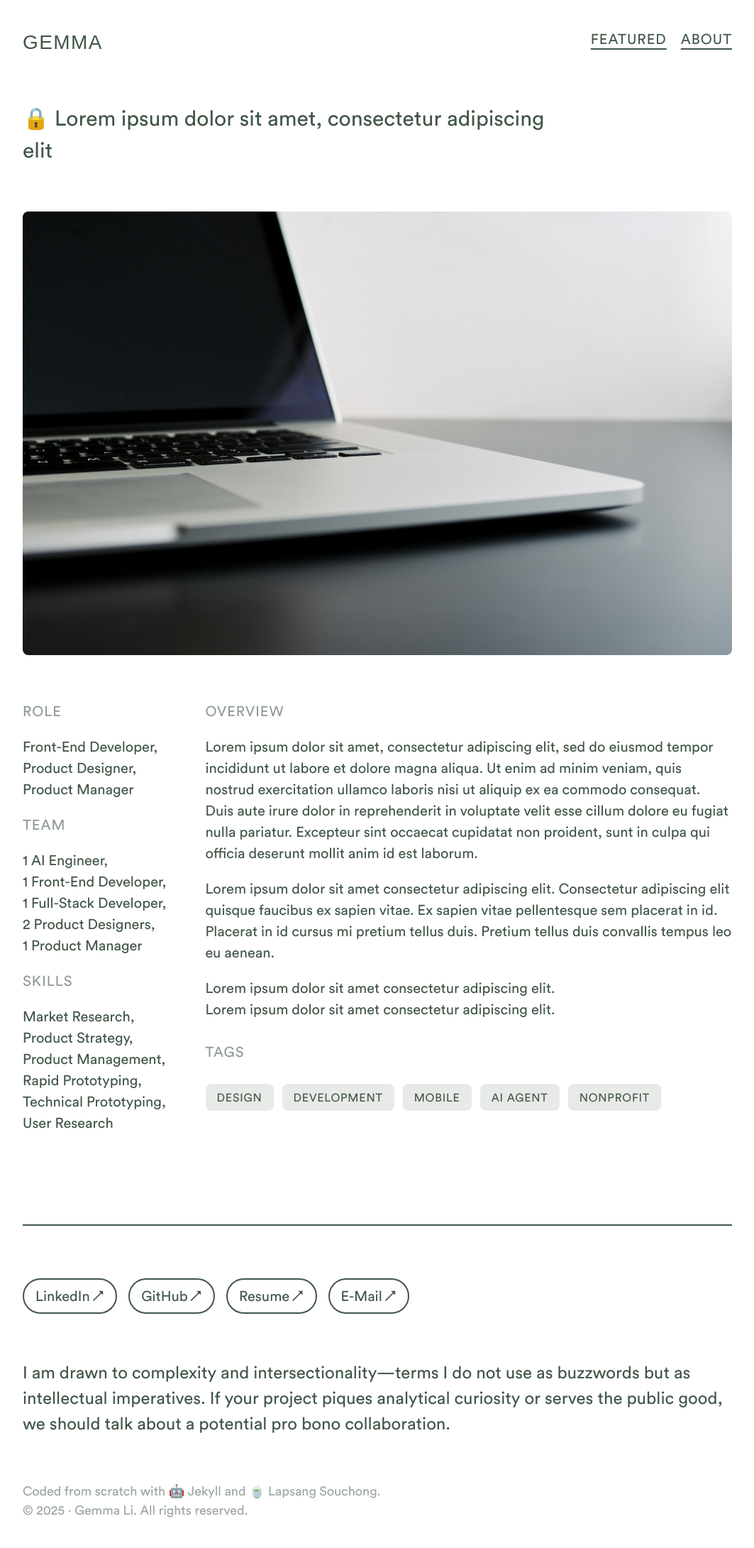
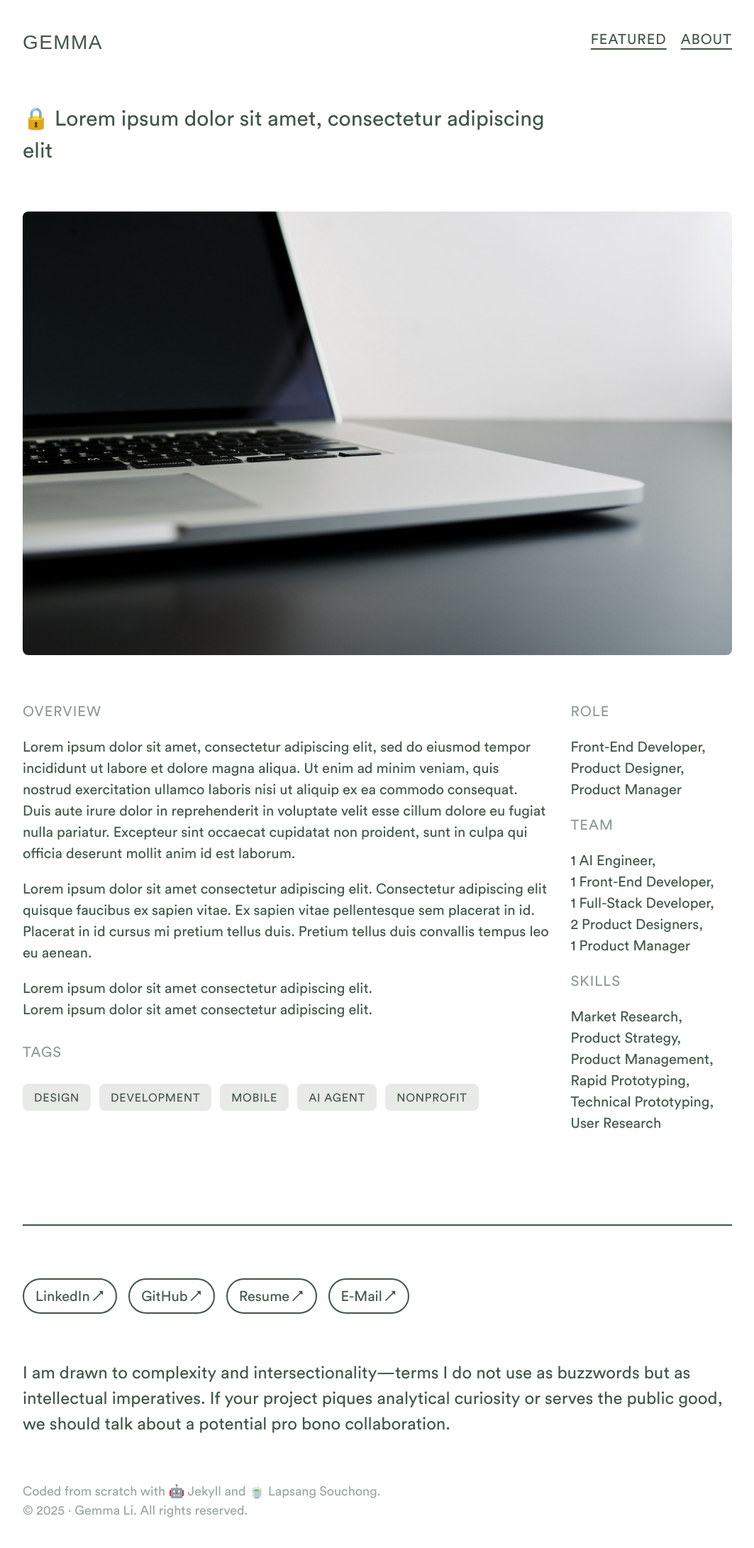
Before and after one commit to azurestocking/azurestocking.github.io, a Jekyll site: the page built from _projects/recount.html, in a window 1280 px wide. Shown: the whole page at 71% size, without its empty margins (108-1171 px from the left). Built offline with Jekyll 4.4.1, drawn with Linux system fonts in a browser that asks for light colours; some web fonts are replaced.

Commit message:
Update layout

```diff
--- a/_includes/project-header.html
+++ b/_includes/project-header.html
@@ -7,7 +7,25 @@
 
     <img src="{{ page.image | relative_url }}" loading="lazy" style="margin-bottom: 64px;">
 
-    <div class="grid grid-1-3">
+    <div class="grid grid-3-1">
+        <div>
+            <div>
+                <h2 class="np">OVERVIEW</h2>
+                <p>{{ page.desc }}</p>
+                <p>{{ page.contribution }}</p>
+                <div>
+                    {% for impact in page.impact %}
+                        {{ impact }}{% unless forloop.last %}<br>{% endunless %}
+                    {% endfor %}
+                </div>
+            </div>
+            <h2 class="np" style="margin-block-start: 30px; margin-block-end: 0px;">TAGS</h2>
+            <div class="tag-group">
+                {% for tag in page.tags %}
+                    <span class="tag">{{ tag }}</span>
+                {% endfor %}
+            </div>
+        </div>
         <div class="list">
             <div class="list-item">
                 <div class="list-item-1">
@@ -40,23 +58,5 @@
                 </div>
             </div>
         </div>
-        <div>
-            <div>
-                <h2 class="np">OVERVIEW</h2>
-                <p>{{ page.desc }}</p>
-                <p>{{ page.contribution }}</p>
-                <div>
-                    {% for impact in page.impact %}
-                        {{ impact }}{% unless forloop.last %}<br>{% endunless %}
-                    {% endfor %}
-                </div>
-            </div>
-            <h2 class="np" style="margin-block-start: 30px; margin-block-end: 0px;">TAGS</h2>
-            <div class="tag-group">
-                {% for tag in page.tags %}
-                    <span class="tag">{{ tag }}</span>
-                {% endfor %}
-            </div>
-        </div>
     </div>
 </section>
--- a/styles.css
+++ b/styles.css
@@ -538,19 +538,19 @@ footer p {
     margin-bottom: 30px;
 }
 
-.grid-1-3 {
-    grid-template-columns: 1fr 3fr;
+.grid-3-1 {
+    grid-template-columns: repeat(4, 1fr);
     grid-column: 1 / -1;
     margin-top: 20px;
     margin-bottom: 30px;
 }
 
-.grid-1-3 > *:first-child {
-    grid-column: 1;
+.grid-3-1 > *:first-child {
+    grid-column: 1 / span 3;
 }
 
-.grid-1-3 > *:last-child {
-    grid-column: 2 / span 3;
+.grid-3-1 > *:last-child {
+    grid-column: 4;
 }
 
 .grid-3-0 {
```
Also changed, not shown: _projects/opus.html (+30 -31 lines).
